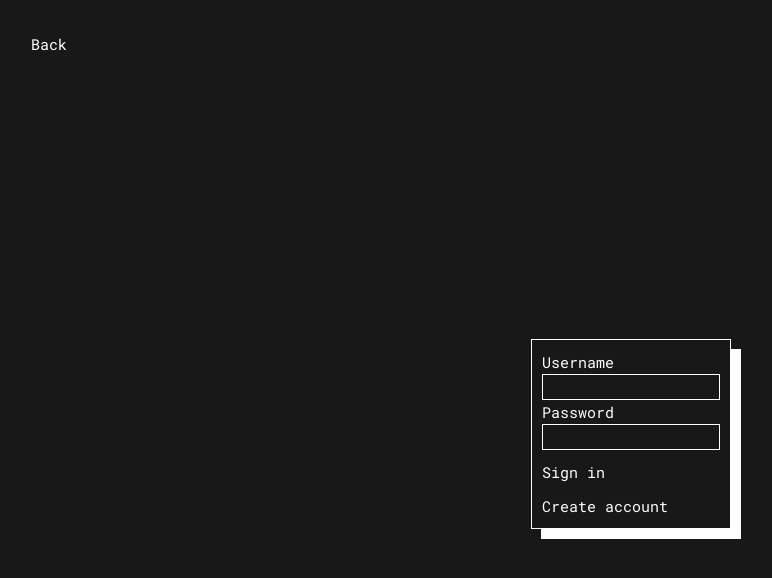
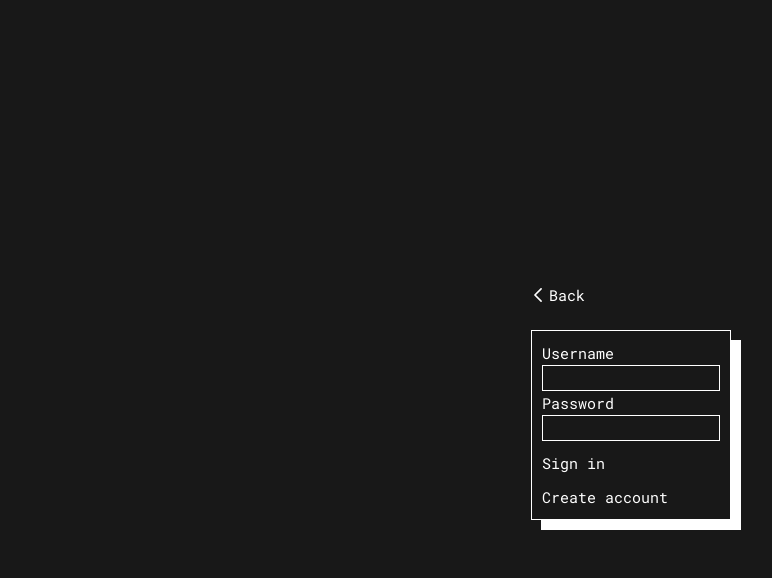
Before and after one commit to Makrowave/Makrowave-Type, a Vue app: page /login in a window 1280 px wide. Shown: the top 578 px of the page, without its empty margins (9-781 px from the left). Built offline with nearby package versions, Linux system fonts and the light colour scheme; no server answers.

Commit message:
feat: css improvements and chevron back

```diff
--- a/src/assets/main.css
+++ b/src/assets/main.css
@@ -11,7 +11,6 @@
 a {
   text-decoration: none;
   color: inherit;
-  transition: 0.4s;
   padding: 3px 8px 3px 8px;
 }
 
--- a/src/components/UserButton.vue
+++ b/src/components/UserButton.vue
@@ -26,7 +26,6 @@ const logout = async () => {
 <style scoped>
 a,
 .button {
-  transition: 0.4s;
   min-width: 100px;
   text-align: center;
 }
--- a/src/components/login/LoginForm.vue
+++ b/src/components/login/LoginForm.vue
@@ -75,7 +75,6 @@ onMounted(() => {
 
 button {
   margin-top: 10px;
-  transition: 0.4s;
 }
 
 button:hover {
--- a/src/components/login/RegisterForm.vue
+++ b/src/components/login/RegisterForm.vue
@@ -62,13 +62,10 @@ const validateData = () => {
 </script>
 
 <template>
-  <div
-    class="register-wrapper"
-    :style="{
-      border: `1px solid ${theme.uiText}`,
-      boxShadow: `10px 10px 0px 0px ${theme.uiText}`,
-    }"
-  >
+  <div class="register-wrapper" :style="{
+    border: `1px solid ${theme.uiText}`,
+    boxShadow: `10px 10px 0px 0px ${theme.uiText}`,
+  }">
     <form @submit.prevent="validateData">
       <div class="field">
         Username
@@ -101,7 +98,6 @@ const validateData = () => {
 
 button {
   margin-top: 10px;
-  transition: 0.4s;
 }
 
 button:hover {
--- a/src/routes/Layout.vue
+++ b/src/routes/Layout.vue
@@ -15,11 +15,11 @@ const theme = useThemeStore()
     </div>
     <div class="bar">
       <nav>
-        <RouterLink to="/">Type</RouterLink>
-        <RouterLink to="/practice">Practice</RouterLink>
-        <RouterLink to="/leaderboard">Leaderboard</RouterLink>
-        <RouterLink to="/settings">Settings</RouterLink>
-        <RouterLink to="/account">Account</RouterLink>
+        <RouterLink exact-active-class="active" to="/">Daily</RouterLink>
+        <RouterLink exact-active-class="active" to="/practice">Practice</RouterLink>
+        <RouterLink exact-active-class="active" to="/leaderboard">Leaderboard</RouterLink>
+        <RouterLink exact-active-class="active" to="/settings">Settings</RouterLink>
+        <RouterLink exact-active-class="active" to="/account">Account</RouterLink>
       </nav>
       <UserButton />
     </div>
@@ -48,18 +48,23 @@ a:hover {
   color: var(--ui-background);
 }
 
+.active {
+  background: var(--ui-text);
+  color: var(--ui-background);
+}
+
 .svg-wrapper {
   display: flex;
   justify-content: center;
   align-items: center;
 }
 
-.svg-wrapper > * {
+.svg-wrapper>* {
   height: 30px;
   width: 30px;
   margin-right: 10px;
-  transition: 0.4s;
 }
+
 .name {
   display: flex;
   align-items: center;
--- a/src/routes/LoginPage.vue
+++ b/src/routes/LoginPage.vue
@@ -2,7 +2,7 @@
 import RegisterForm from '@/components/login/RegisterForm.vue'
 import LoginForm from '@/components/login/LoginForm.vue'
 import { computed, ref } from 'vue'
-import { useThemeStore } from '@/stores/theme'
+import chevron from '@/assets/chevron.svg?raw'
 
 export interface Response {
   status: 'ok' | 'error' | 'none' | 'info'
@@ -11,7 +11,6 @@ export interface Response {
 
 const loginFormToggle = ref<boolean>(true)
 const feedback = ref<Response>({ status: 'none', message: '' })
-const theme = useThemeStore()
 
 const feedbackStyle = computed(() => {
   if (feedback.value.status === 'ok') return 'ok border-10 box-shadow'
@@ -29,45 +28,34 @@ const toggle = () => {
 }
 </script>
 <template>
-  <header>
+  <main>
     <nav>
-      <RouterLink to="/">Back</RouterLink>
+      <RouterLink to="/">
+        <div class="chevron" v-html="chevron"></div>
+        Back
+      </RouterLink>
     </nav>
-  </header>
-  <main>
     <div class="feedback" :class="feedbackStyle">
       {{ feedback.status !== 'none' ? feedback.message : '' }}
     </div>
-    <LoginForm
-      v-if="loginFormToggle"
-      @click="
-        () => {
+    <LoginForm v-if="loginFormToggle" @click="() => {
       toggle()
       clearFeedback()
     }
-      "
-      @response="
-        (response) => {
+      " @response="(response) => {
         feedback = response
         if (response.status === 'ok') toggle()
       }
-      "
-    />
-    <RegisterForm
-      v-if="!loginFormToggle"
-      @click="
-        () => {
+        " />
+    <RegisterForm v-if="!loginFormToggle" @click="() => {
       toggle()
       clearFeedback()
     }
-      "
-      @response="
-        (response) => {
+      " @response="(response) => {
         feedback = response
         if (response.status === 'ok') toggle()
       }
-      "
-    />
+        " />
   </main>
 </template>
 <style scoped>
@@ -89,10 +77,41 @@ main {
 .ok {
   background: var(--text-complete);
 }
+
 .error {
   background: var(--text-incorrect);
 }
+
 .info {
   font-size: 12px;
 }
+
+a:hover {
+  background: var(--ui-text);
+  color: var(--ui-background);
+  fill: var(--ui-background)
+}
+
+nav {
+  width: 200px;
+}
+
+.chevron>* {
+  height: 14px;
+  width: 14px;
+  rotate: 180deg;
+}
+
+.chevron {
+  display: flex;
+  align-items: center;
+  margin-right: 4px;
+}
+
+a {
+  display: flex;
+  align-content: center;
+  fill: var(--ui-text);
+  padding-left: 0px;
+}
 </style>
--- a/src/routes/SettingsPage.vue
+++ b/src/routes/SettingsPage.vue
@@ -114,18 +114,10 @@ const saveUserTheme = async () => {
     <button class="save-button box-shadow border-5" @click="() => theme.saveToStorage()">
       Save
     </button>
-    <button
-      class="save-button box-shadow border-5"
-      @click="() => saveUserTheme()"
-      v-if="user.loggedIn"
-    >
+    <button class="save-button box-shadow border-5" @click="() => saveUserTheme()" v-if="user.loggedIn">
       Save on all devices
     </button>
-    <button
-      class="save-button box-shadow border-5"
-      @click="() => getUserTheme()"
-      v-if="user.loggedIn"
-    >
+    <button class="save-button box-shadow border-5" @click="() => getUserTheme()" v-if="user.loggedIn">
       Get saved theme
     </button>
   </div>
@@ -138,12 +130,13 @@ const saveUserTheme = async () => {
   display: flex;
   align-items: center;
   justify-content: center;
-  transition: 0.2s;
 }
+
 .add-button {
   width: 100%;
   margin-top: 4px;
 }
+
 .buttons {
   margin-top: 40px;
   width: 200px;
@@ -157,7 +150,6 @@ const saveUserTheme = async () => {
   margin-top: 20px;
   padding: 4px;
   text-align: center;
-  transition: 0.2s;
 }
 
 .settings {
```
Also changed, not shown: src/assets/chevron.svg (added). Lines whose indentation alone changed are shown as unchanged.
